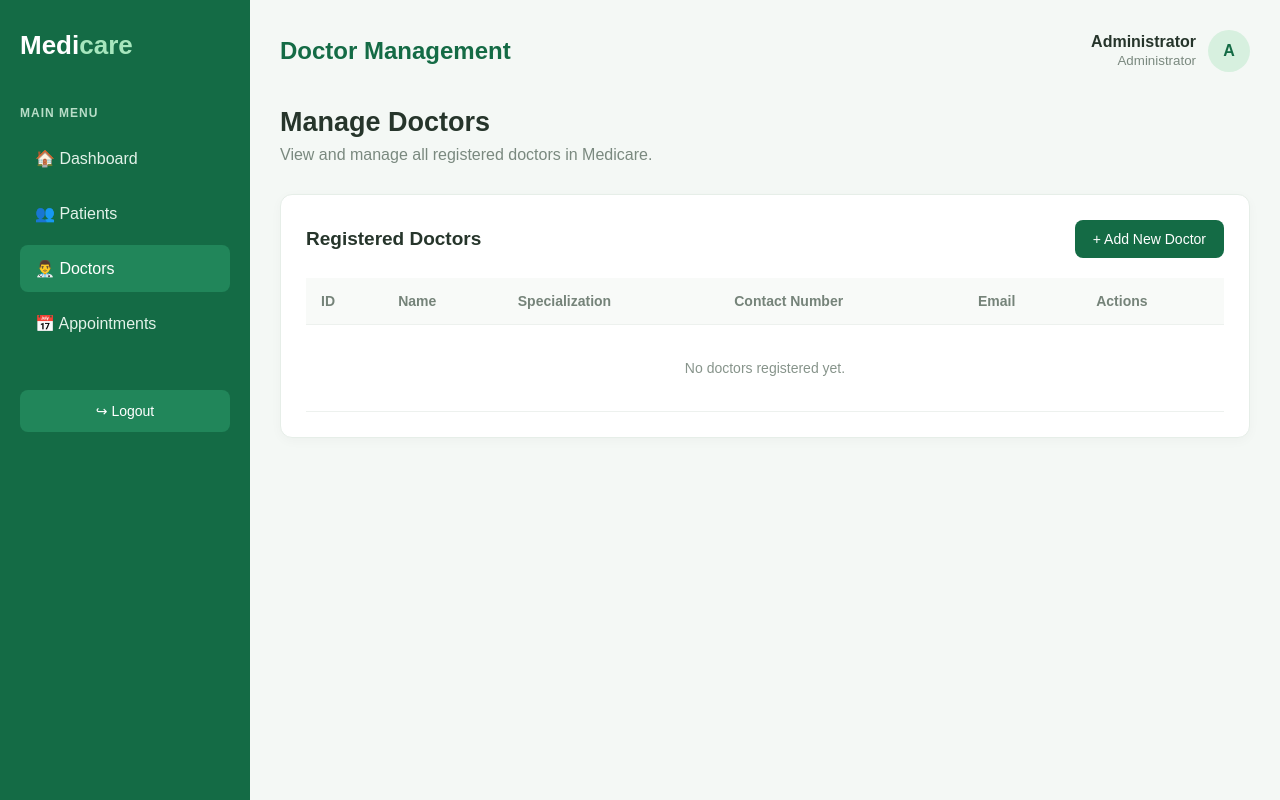
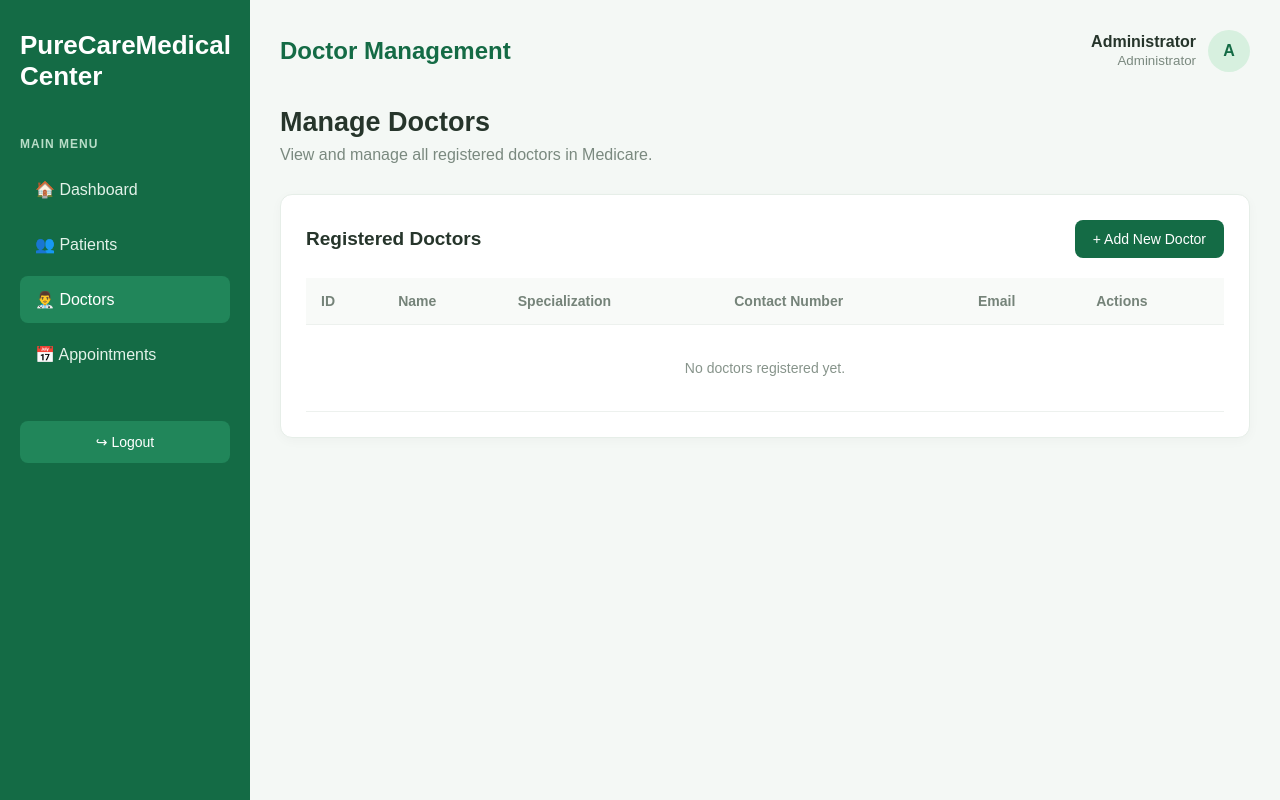
Before and after one commit to barinakatefranz-ctrl/purecare-medical-center, a Laravel app: template resources/views/doctors/index.blade.php in a window 1280 px wide. Run offline with Laravel 12, Linux system fonts and the light colour scheme; the template is opened without the code that fills it, so the values that code supplies are empty.

Commit message:
Update title and logo in doctors index view

```diff
--- a/resources/views/doctors/index.blade.php
+++ b/resources/views/doctors/index.blade.php
@@ -3,7 +3,7 @@
 <head>
     <meta charset="UTF-8">
     <meta name="viewport" content="width=device-width, initial-scale=1.0">
-    <title>Medicare | Doctors</title>
+    <title>PureCare Medical Center | Doctors</title>
 
     <style>
         * {
@@ -273,7 +273,8 @@
 
     <aside class="sidebar">
 
-        <div class="logo">Medi<span>care</span></div>
+         <div class="logo">PureCareMedical
+            Center</div>
 
         <h4>MAIN MENU</h4>
 
```
